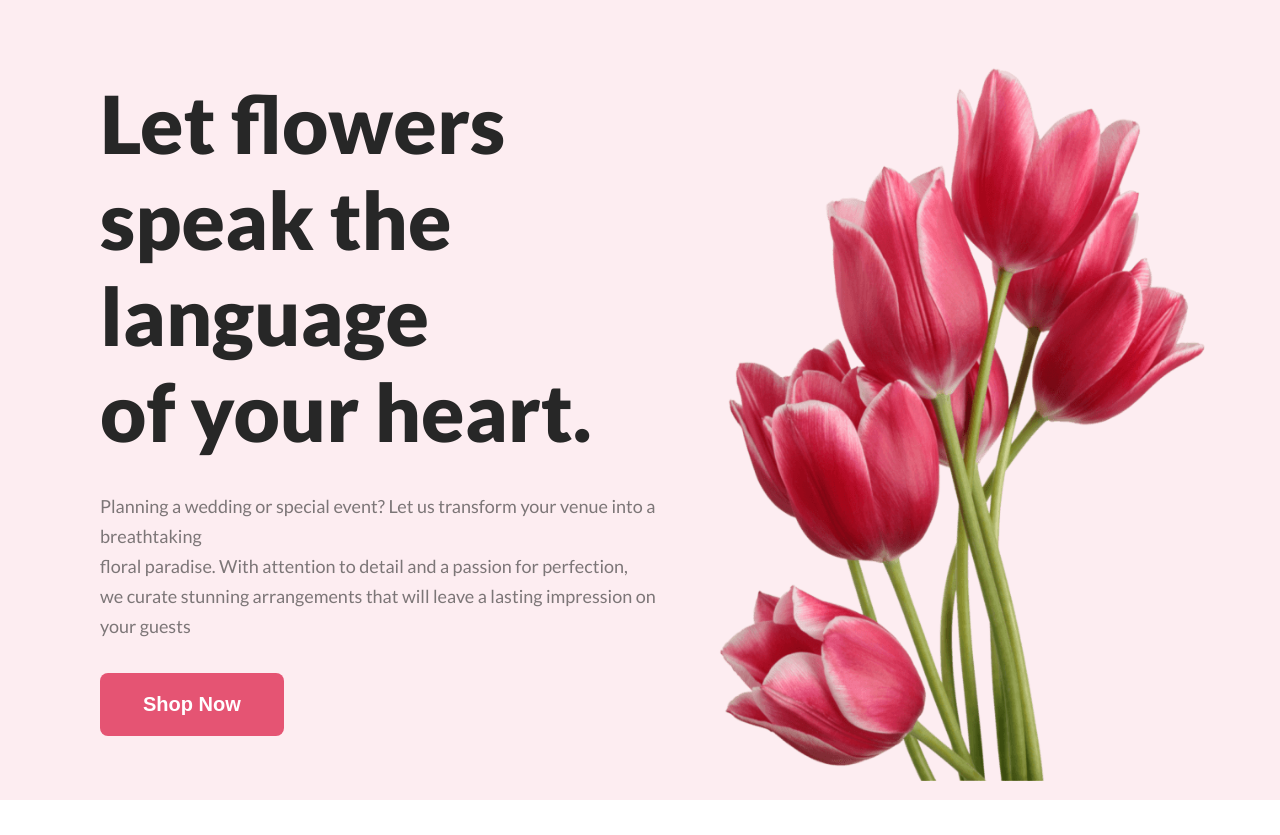
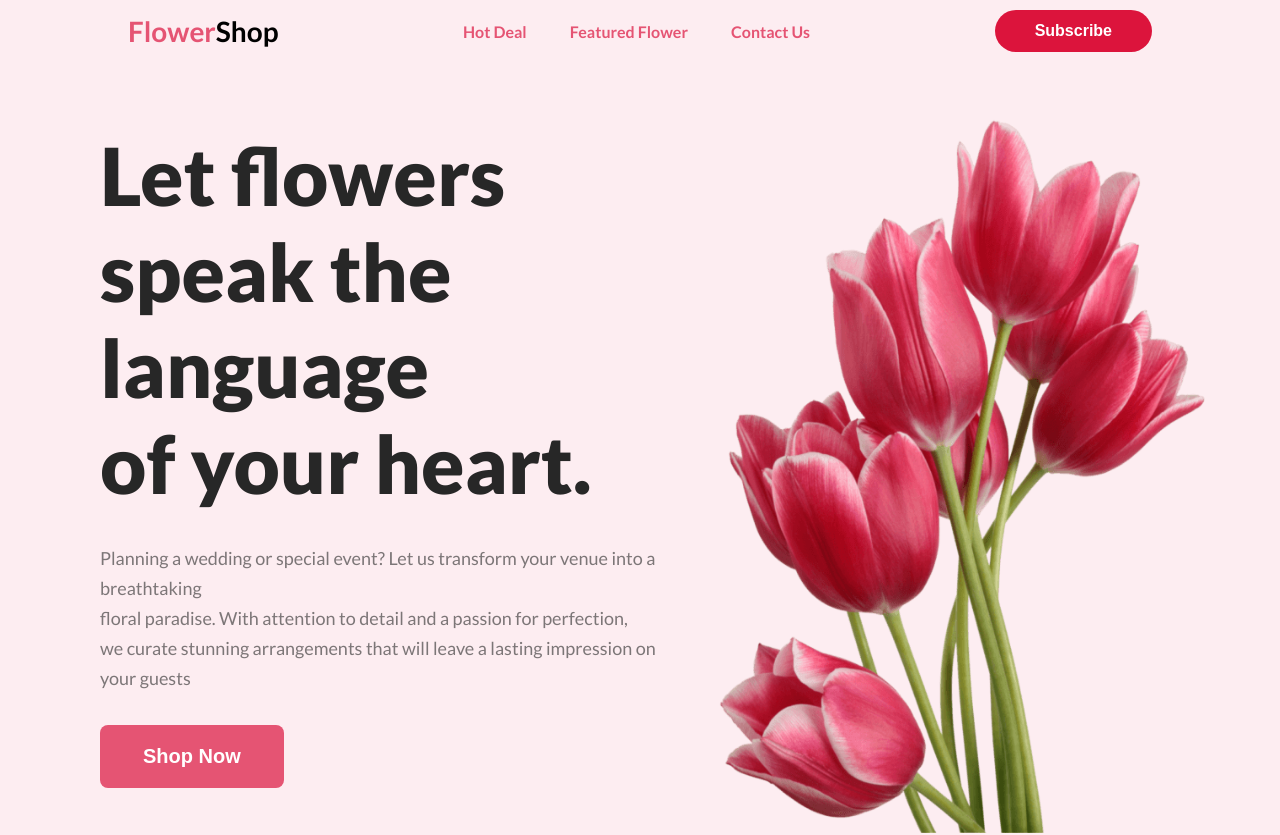
Before and after one commit to Rahim00001/flower-shop-website, a plain HTML site: page index.html in a window 1280 px wide. Shown: the top 835 px of the page. Drawn offline with Linux system fonts and the light colour scheme.

Commit message:
navbar added

```diff
--- a/index.html
+++ b/index.html
@@ -12,6 +12,15 @@
   </head>
   <body>
     <header>
+      <nav>
+        <h2 class="logo"><span>Flower</span>Shop</h2>
+        <ul>
+          <li><a href="#">Hot Deal</a></li>
+          <li><a href="#">Featured Flower</a></li>
+          <li><a href="#">Contact Us</a></li>
+        </ul>
+        <button>Subscribe</button>
+      </nav>
       <!-- banner section -->
       <section>
         <div class="banner-container">
--- a/style.css
+++ b/style.css
@@ -34,6 +34,47 @@ span {
   border-radius: 8px;
   background: #e55473;
 }
+/* navbar section */
+nav {
+  display: flex;
+  align-items: center;
+  justify-content: space-between;
+  background-color: rgba(229, 84, 115, 0.1);
+  padding-top: 10px;
+  padding-left: 10%;
+  padding-right: 10%;
+}
+.logo {
+  font-size: 28px;
+}
+
+nav ul li {
+  list-style: none;
+  display: inline-block;
+  padding: 10px 20px;
+}
+nav ul li a {
+  color: #e55473;
+  text-decoration: none;
+  font-weight: bold;
+}
+button {
+  padding: 12px 40px;
+  border: none;
+  border-radius: 30px;
+  font-size: 16px;
+  font-weight: bold;
+  background-color: crimson;
+  color: white;
+}
+nav ul li a:hover {
+  text-decoration: underline;
+}
+button:hover {
+  color: black;
+}
+/* navbar section end */
+
 /* banner section */
 .banner-container {
   display: flex;
@@ -196,6 +237,7 @@ footer {
   background: #111010;
   text-align: center;
   padding: 100px 150px;
+  margin-top: 100px;
 }
 .footer-header {
   color: white;
```
